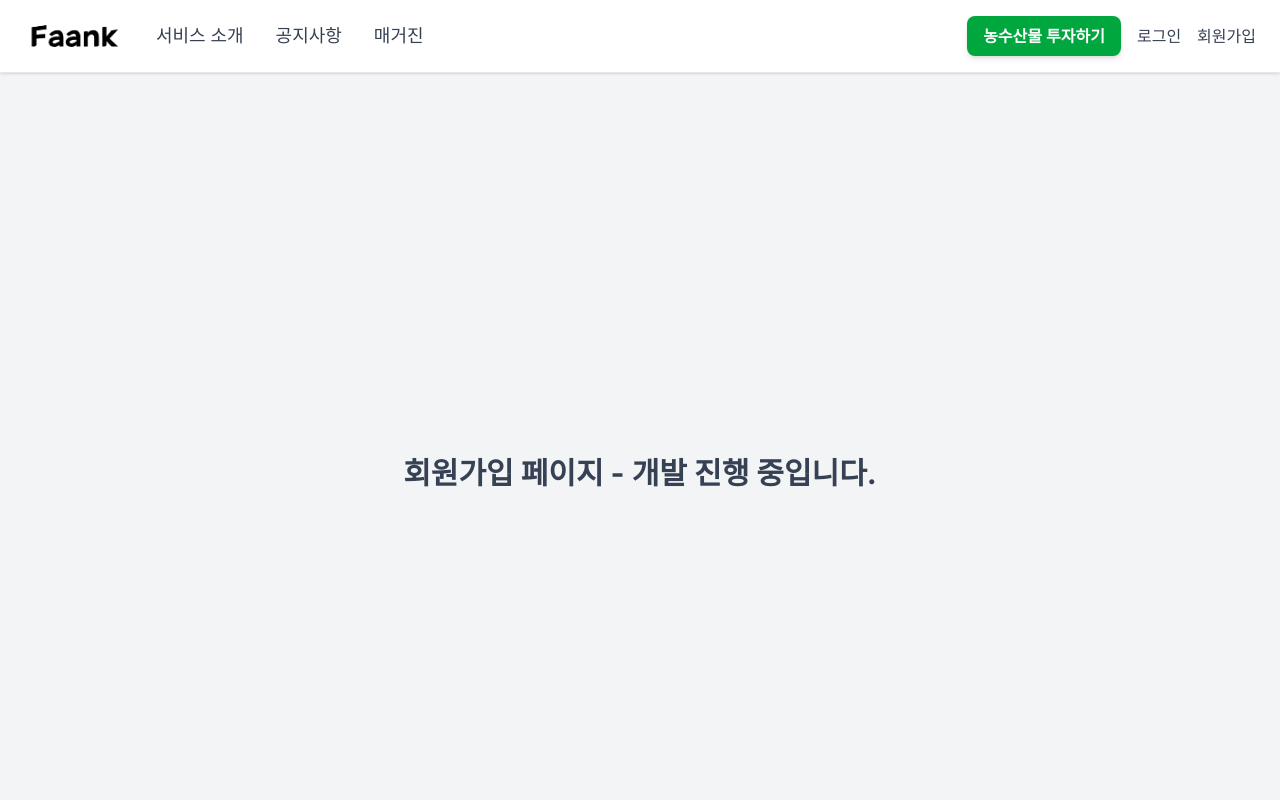
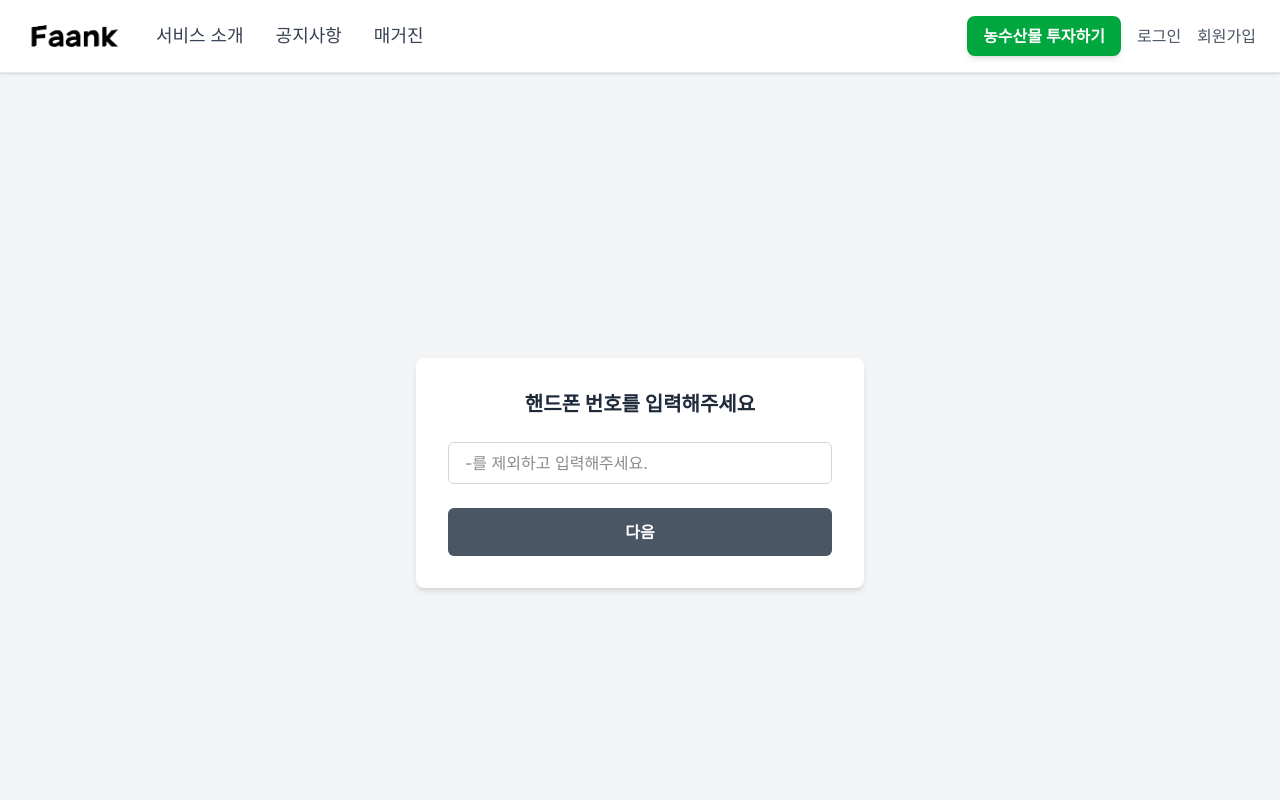
Before and after one commit to jeong1suk/Faank, a Next.js app: page /auth/register in a window 1280 px wide. Shown: the top 800 px of the page. Built offline with nearby package versions, Linux system fonts and the light colour scheme.

Commit message:
Feat: 로그인/회원가입 AuthContext 추가 및 헤더 변경 완료

```diff
--- a/src/app/auth/login/page.tsx
+++ b/src/app/auth/login/page.tsx
@@ -1,17 +1,91 @@
-// app/login/page.tsx
-import type { Metadata } from "next";
+// app/auth/login/page.tsx
+"use client"; // 클라이언트 컴포넌트로 지정
 
-export const metadata: Metadata = {
-  title: "로그인",
-  description: "로그인 페이지",
-};
+import { useState } from "react";
+import { useRouter } from "next/navigation";
+import { useAuth } from "@/app/contexts/AuthContext"; // useAuth 훅 임포트 경로 수정
 
 export default function LoginPage() {
+  const router = useRouter();
+  const { login } = useAuth(); // AuthContext에서 login 함수를 가져옴
+
+  const [phoneNumber, setPhoneNumber] = useState("");
+  const [isModalOpen, setIsModalOpen] = useState(false);
+
+  const handleLoginAttempt = () => {
+    // 실제로는 여기서 사용자 인증 로직이 들어갑니다.
+    // 여기서는 성공했다고 가정하고 모달을 띄웁니다.
+    setIsModalOpen(true);
+  };
+
+  const handleModalConfirm = () => {
+    setIsModalOpen(false); // 모달 닫기
+    login(); // 로그인 상태로 변경
+    router.push("/"); // 메인 페이지로 이동
+  };
+
+  // 모달 컴포넌트 (register/page.tsx에서 가져와서 재사용)
+  interface ModalProps {
+    isOpen: boolean;
+    onClose: () => void;
+    onConfirm: () => void;
+    message: string;
+    confirmText: string;
+  }
+
+  const ServiceNotReadyModal: React.FC<ModalProps> = ({
+    isOpen,
+    onClose,
+    onConfirm,
+    message,
+    confirmText,
+  }) => {
+    if (!isOpen) return null;
+
+    return (
+      <div className="fixed inset-0 bg-black bg-opacity-50 flex items-center justify-center z-50">
+        <div className="bg-white p-8 rounded-lg shadow-xl max-w-sm w-full text-center">
+          <p className="text-lg font-semibold mb-6">{message}</p>
+          <button
+            onClick={onConfirm}
+            className="bg-green-500 text-white px-6 py-2 rounded-md hover:bg-green-600 transition-colors duration-200"
+          >
+            {confirmText}
+          </button>
+        </div>
+      </div>
+    );
+  };
+
   return (
-    <div className="min-h-screen flex items-center justify-center bg-gray-100">
-      <h1 className="text-3xl font-bold text-gray-700">
-        로그인 페이지 - 개발 진행 중입니다.
-      </h1>
+    <div className="min-h-screen bg-gray-100 flex flex-col items-center justify-center p-4">
+      <div className="bg-white rounded-lg shadow-md p-8 w-full max-w-md text-center">
+        <h1 className="text-xl font-bold text-gray-800 mb-6">
+          핸드폰 번호를 입력해주세요
+        </h1>
+        <div className="mb-6">
+          <input
+            type="text"
+            placeholder="-를 제외하고 입력해주세요."
+            className="w-full px-4 py-2 border border-gray-300 rounded-md focus:outline-none focus:ring-2 focus:ring-green-500"
+            value={phoneNumber}
+            onChange={(e) => setPhoneNumber(e.target.value)}
+          />
+        </div>
+        <button
+          onClick={handleLoginAttempt}
+          className="w-full bg-gray-600 text-white py-3 rounded-md font-semibold hover:bg-gray-700 transition-colors duration-200"
+        >
+          다음
+        </button>
+      </div>
+      <ServiceNotReadyModal
+        isOpen={isModalOpen}
+        onClose={() => setIsModalOpen(false)}
+        onConfirm={handleModalConfirm}
+        message="아직 서비스 연동이 되지 않았습니다. 아래의 버튼을 누르면 로그인 상태입니다."
+        confirmText="메인페이지로 이동 및 로그인 완료"
+      />
     </div>
   );
 }
--- a/src/app/auth/register/page.tsx
+++ b/src/app/auth/register/page.tsx
@@ -1,17 +1,93 @@
-// app/register/page.tsx
-import type { Metadata } from "next";
+// app/auth/register/page.tsx
+"use client"; // 클라이언트 컴포넌트로 지정
 
-export const metadata: Metadata = {
-  title: "회원가입",
-  description: "회원가입 페이지",
+import { useState } from "react";
+import { useRouter } from "next/navigation";
+import { useAuth } from "@/app/contexts/AuthContext"; // useAuth 훅 임포트 경로 수정
+
+// 모달 컴포넌트 (이 페이지에서만 사용된다면 여기에 두는 것이 적절)
+interface ModalProps {
+  isOpen: boolean;
+  onClose: () => void;
+  onConfirm: () => void;
+  message: string;
+  confirmText: string;
+}
+
+const ServiceNotReadyModal: React.FC<ModalProps> = ({
+  isOpen,
+  onClose,
+  onConfirm,
+  message,
+  confirmText,
+}) => {
+  if (!isOpen) return null;
+
+  return (
+    <div className="fixed inset-0 bg-black bg-opacity-50 flex items-center justify-center z-50">
+      <div className="bg-white p-8 rounded-lg shadow-xl max-w-sm w-full text-center">
+        <p className="text-lg font-semibold mb-6">{message}</p>
+        <button
+          onClick={onConfirm}
+          className="bg-green-500 text-white px-6 py-2 rounded-md hover:bg-green-600 transition-colors duration-200"
+        >
+          {confirmText}
+        </button>
+      </div>
+    </div>
+  );
 };
 
+// 회원가입 페이지 컴포넌트
 export default function RegisterPage() {
+  const router = useRouter();
+  const { login } = useAuth(); // AuthContext에서 login 함수를 가져옴
+
+  const [phoneNumber, setPhoneNumber] = useState("");
+  const [isModalOpen, setIsModalOpen] = useState(false);
+
+  const handleNextClick = () => {
+    // 실제로는 여기서 핸드폰 번호 유효성 검사 및 서버 요청 로직이 들어갑니다.
+    // 여기서는 바로 모달을 띄웁니다.
+    setIsModalOpen(true);
+  };
+
+  const handleModalConfirm = () => {
+    setIsModalOpen(false); // 모달 닫기
+    login(); // 로그인 상태로 변경
+    router.push("/"); // 메인 페이지로 이동
+  };
+
   return (
-    <div className="min-h-screen flex items-center justify-center bg-gray-100">
-      <h1 className="text-3xl font-bold text-gray-700">
-        회원가입 페이지 - 개발 진행 중입니다.
-      </h1>
+    <div className="min-h-screen bg-gray-100 flex flex-col items-center justify-center p-4">
+      <div className="bg-white rounded-lg shadow-md p-8 w-full max-w-md text-center">
+        <h1 className="text-xl font-bold text-gray-800 mb-6">
+          핸드폰 번호를 입력해주세요
+        </h1>
+        <div className="mb-6">
+          <input
+            type="text"
+            placeholder="-를 제외하고 입력해주세요."
+            className="w-full px-4 py-2 border border-gray-300 rounded-md focus:outline-none focus:ring-2 focus:ring-green-500"
+            value={phoneNumber}
+            onChange={(e) => setPhoneNumber(e.target.value)}
+          />
+        </div>
+        <button
+          onClick={handleNextClick}
+          className="w-full bg-gray-600 text-white py-3 rounded-md font-semibold hover:bg-gray-700 transition-colors duration-200"
+        >
+          다음
+        </button>
+      </div>
+
+      <ServiceNotReadyModal
+        isOpen={isModalOpen}
+        onClose={() => setIsModalOpen(false)}
+        onConfirm={handleModalConfirm}
+        message="아직 서비스 연동이 되지 않았습니다. 아래의 버튼을 누르면 회원가입 상태입니다."
+        confirmText="메인페이지로 이동 및 로그인 완료"
+      />
     </div>
   );
 }
--- /dev/null
+++ b/src/app/contexts/AuthContext.tsx
@@ -0,0 +1,49 @@
+// app/contexts/AuthContext.tsx
+"use client"; // 클라이언트 컴포넌트로 지정
+
+import { useState, createContext, useContext, useEffect } from "react";
+
+interface AuthContextType {
+  isLoggedIn: boolean;
+  login: () => void;
+  logout: () => void;
+}
+
+const AuthContext = createContext<AuthContextType | undefined>(undefined);
+
+export const AuthProvider = ({ children }: { children: React.ReactNode }) => {
+  // 실제 앱에서는 로컬 스토리지나 쿠키에서 로그인 상태를 로드할 수 있습니다.
+  const [isLoggedIn, setIsLoggedIn] = useState(false);
+
+  // 초기 로드 시 로그인 상태 확인 (예: 토큰 유무)
+  useEffect(() => {
+    // 여기서는 간단히 false로 시작하지만, 실제로는 토큰 검사 등을 수행
+    // const token = localStorage.getItem('authToken');
+    // if (token) setIsLoggedIn(true);
+  }, []);
+
+  const login = () => {
+    setIsLoggedIn(true);
+    // 실제 로그인 시 토큰 저장 등의 로직 추가
+    // localStorage.setItem('authToken', 'your_auth_token');
+  };
+  const logout = () => {
+    setIsLoggedIn(false);
+    // 실제 로그아웃 시 토큰 삭제 등의 로직 추가
+    // localStorage.removeItem('authToken');
+  };
+
+  return (
+    <AuthContext.Provider value={{ isLoggedIn, login, logout }}>
+      {children}
+    </AuthContext.Provider>
+  );
+};
+
+export const useAuth = () => {
+  const context = useContext(AuthContext);
+  if (context === undefined) {
+    throw new Error("useAuth must be used within an AuthProvider");
+  }
+  return context;
+};
--- a/src/app/layout.tsx
+++ b/src/app/layout.tsx
@@ -4,11 +4,12 @@ import "./globals.css";
 
 import Header from "@/components/layout/Header";
 import Footer from "@/components/layout/Footer";
+import { AuthProvider } from "@/app/contexts/AuthContext";
 
 const inter = Inter({ subsets: ["latin"] });
 
 export const metadata: Metadata = {
-  title: "서비스명 - 농축수산물 STO 디지털 거래소",
+  title: "Faank - 농축수산물 STO 디지털 거래소",
   description: "우리 서비스는 농축수산물의 새로운 디지털 거래소입니다.",
 };
 
@@ -20,15 +21,11 @@ export default function RootLayout({
   return (
     <html lang="ko">
       <body className={`${inter.className} flex flex-col min-h-screen`}>
-        {" "}
-        {/* flex-col과 min-h-screen 추가 */}
-        <Header /> {/* Header 컴포넌트 사용 */}
-        <div className="flex-grow">
-          {" "}
-          {/* 메인 콘텐츠 영역이 늘어나도록 */}
-          {children}
-        </div>
-        <Footer /> {/* Footer 컴포넌트 사용 */}
+        <AuthProvider>
+          <Header />
+          <div className="flex-grow">{children}</div>
+          <Footer />
+        </AuthProvider>
       </body>
     </html>
   );
--- /dev/null
+++ b/src/app/mypage/page.tsx
@@ -0,0 +1,17 @@
+// app/mypage/page.tsx
+import type { Metadata } from "next";
+
+export const metadata: Metadata = {
+  title: "마이페이지",
+  description: "사용자 마이페이지",
+};
+
+export default function MyPage() {
+  return (
+    <div className="min-h-screen flex items-center justify-center bg-gray-100">
+      <h1 className="text-3xl font-bold text-gray-700">
+        마이페이지 - 개발 진행 중입니다.
+      </h1>
+    </div>
+  );
+}
--- a/src/app/page.tsx
+++ b/src/app/page.tsx
@@ -1,6 +1,5 @@
 // src/app/(main)/page.tsx
 
-import Link from "next/link";
 import Image from "next/image"; // Image 컴포넌트가 임포트되어 있는지 확인
 import type { Metadata } from "next"; // Metadata 타입 import
 
--- a/src/components/layout/Header.tsx
+++ b/src/components/layout/Header.tsx
@@ -1,11 +1,13 @@
 // src/components/layout/Header.tsx
-
 "use client";
 
 import Link from "next/link";
 import Image from "next/image";
+import { useAuth } from "@/app/contexts/AuthContext";
 
-export default function Header() {
+const Header: React.FC = () => {
+  const { isLoggedIn, logout } = useAuth();
+
   return (
     <header className="w-full bg-white shadow-sm border-b border-gray-200 py-4 px-6 flex items-center justify-between sticky top-0 z-50">
       <div className="flex items-center">
@@ -44,18 +46,35 @@ export default function Header() {
             농수산물 투자하기
           </button>
         </Link>
+
+        {isLoggedIn ? (
+          <>
+            <Link href="/mypage" className="text-gray-600 hover:text-gray-900">
+              마이페이지
+            </Link>
+            <button
+              onClick={logout}
+              className="text-gray-600 hover:text-gray-900"
+            >
+              로그아웃
+            </button>
+          </>
+        ) : (
+          <>
             <Link
               href="/auth/login"
-          className="text-gray-700 hover:text-green-600 font-medium transition duration-200"
+              className="text-gray-600 hover:text-gray-900"
             >
               로그인
             </Link>
             <Link
               href="/auth/register"
-          className="text-gray-700 hover:text-green-600 font-medium transition duration-200"
+              className="text-gray-600 hover:text-gray-900"
             >
               회원가입
             </Link>
+          </>
+        )}
       </div>
       <div className="md:hidden">
         <button className="text-gray-700 focus:outline-none">
@@ -77,4 +96,5 @@ export default function Header() {
       </div>
     </header>
   );
-}
+};
+export default Header;
```
Lines whose indentation alone changed are shown as unchanged.
